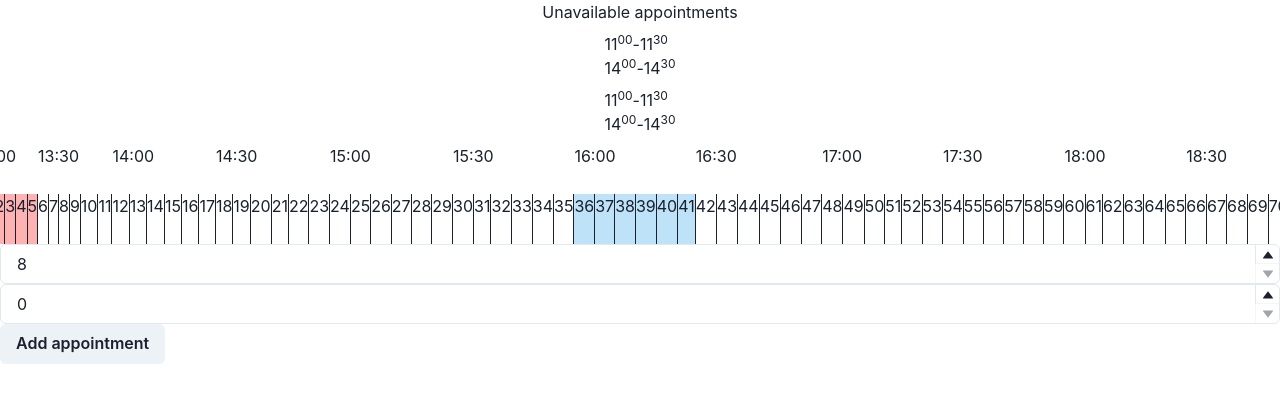
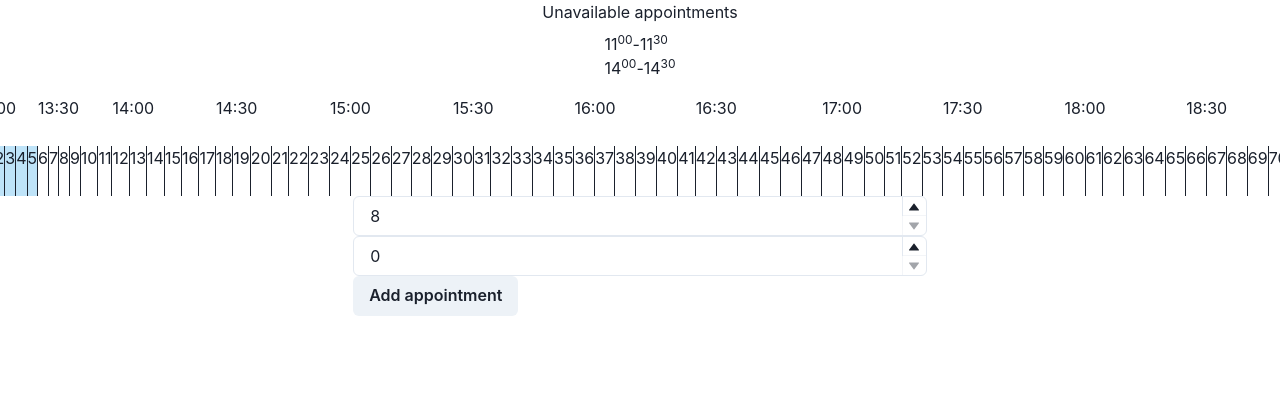
Before and after one commit to voiys/infobip-assignment, a React (Create React App) app: page / in a window 1280 px wide. Shown: the top 402 px of the page. Built offline with nearby package versions, Linux system fonts and the light colour scheme.

Commit message:
added timeline display

```diff
--- a/src/App.tsx
+++ b/src/App.tsx
@@ -7,30 +7,36 @@ import { Appointment } from './types/Appointment';
 import { Cursor } from './types/Cursor';
 import { AppointmentType } from './utils/AppointmentType';
 import { DateTimeCalculator } from './utils/DateTimeCalculator';
+import { InvalidType } from './utils/InvalidType';
 import { OffsetDate } from './utils/OffsetDate';
+import { RandomGenerator } from './utils/RandomGenerator';
 import { ScheduleDate } from './utils/ScheduleDate';
 
 const App: FC = () => {
-  const tomorrow = new ScheduleDate(new OffsetDate(1));
+  const tomorrow = new ScheduleDate(new OffsetDate(3));
+  const tomorrowAppointments = RandomGenerator.appointmentsForWeek().filter(
+    appointment => {
+      const aDate = appointment.date.getDate();
+      const tDate = tomorrow.getDate();
+      const cond = aDate === tDate;
+      return cond;
+    }
+  );
   const [hours, setHours] = useState(tomorrow.shiftStart[0].toString());
   const [minutes, setMinutes] = useState(tomorrow.shiftStart[1].toString());
-  const [appointments, setAppointments] = useState([
-    tomorrow.breakAppointment,
-    tomorrow.endOfShiftAppointment,
-  ]);
+  const [appointments, setAppointments] = useState(tomorrowAppointments);
   const [userAppointment, setUserAppointment] = useState<
     Appointment | undefined
   >(undefined);
   const [cursor, setCursor] = useState<Cursor>({
-    color: 'red.200',
+    color: 'blue.100',
     length: DateTimeCalculator.addAppointmentDuration(tomorrow).date
       .minuteFactor,
     position: 0,
   });
+  const [invalid, setInvalid] = useState<InvalidType | undefined>(undefined);
 
   const addAppointment = (appointment: Appointment) => {
-    // add validation here
-
     setUserAppointment(appointment);
     setAppointments(appointments => [...appointments, appointment]);
   };
@@ -47,16 +53,29 @@ const App: FC = () => {
   };
 
   useEffect(() => {
-    const newCursorPosition = tomorrow.createAppointment([
+    const cursorOnAppointment = tomorrow.createAppointment([
       parseInt(hours),
       parseInt(minutes),
-    ]).date.minuteFactor;
+    ]);
+    const newCursorPosition = cursorOnAppointment.date.minuteFactor;
+    const appointmentIntersection = cursorOnAppointment.date.intersectionWith(
+      appointments
+    );
+    const cursorIsIntersecting = appointmentIntersection.length > 0;
+
+    if (cursorIsIntersecting) {
+      const appointmentType = appointmentIntersection[0].type; // @todo -- interpret this
+
+      setInvalid(InvalidType.BreakIntersecting);
+    } else {
+      if (invalid !== undefined) setInvalid(undefined);
+    }
 
     setCursor(oldCursor => ({
       ...oldCursor,
       position: newCursorPosition,
     }));
-  }, [hours, minutes]);
+  }, [hours, minutes, invalid, appointments]);
 
   return (
     <ChakraProvider resetCSS>
@@ -72,6 +91,8 @@ const App: FC = () => {
         />
       ) : (
         <TimetableInputForm
+          userAppointmentValid={invalid}
+          appointments={appointments}
           timetableDate={tomorrow}
           hoursValue={hours}
           minutesValue={minutes}
--- /dev/null
+++ b/src/components/MotionContainer.tsx
@@ -0,0 +1,14 @@
+import { Container, ContainerProps, forwardRef } from '@chakra-ui/react';
+import { motion, isValidMotionProp } from 'framer-motion';
+
+const MotionContainer = motion<ContainerProps>(
+  forwardRef((props, ref) => {
+    const chakraProps = Object.fromEntries(
+      // do not pass framer props to DOM element
+      Object.entries(props).filter(([key]) => !isValidMotionProp(key))
+    );
+    return <Container ref={ref} {...chakraProps} />;
+  })
+);
+
+export default MotionContainer;
--- a/src/components/Timetable.tsx
+++ b/src/components/Timetable.tsx
@@ -3,6 +3,7 @@ import { FC } from 'react';
 import { Appointment } from '../types/Appointment';
 import { Cursor } from '../types/Cursor';
 import { ScheduleDate } from '../utils/ScheduleDate';
+import { chakraTheme } from '../utils/theme';
 import TimetableBody from './TimetableBody';
 import TimetableHeader from './TimetableHeader';
 
@@ -49,14 +50,14 @@ const Timetable: FC<TimetableProps> = ({
             borderLeft={i === 0 ? '1px' : '0'}
             borderRight='1px'
             bg={
-              appointments.find(
-                appointment =>
-                  i >= appointment.date.minuteFactor &&
-                  i < appointment.date.minuteFactor + 6
-              )
-                ? 'blue.100'
-                : i >= cursor.position && i < cursor.position + cursor.length
+              i >= cursor.position && i < cursor.position + cursor.length
                 ? cursor.color
+                : appointments.find(
+                    appointment =>
+                      i >= appointment.date.minuteFactor &&
+                      i < appointment.date.minuteFactor + 6
+                  )
+                ? chakraTheme.colors.red[100]
                 : 'white'
             }
           >
--- a/src/components/TimetableInputForm.tsx
+++ b/src/components/TimetableInputForm.tsx
@@ -4,6 +4,9 @@ import { Time } from '../types/Time';
 import { Appointment } from '../types/Appointment';
 import { ScheduleDate } from '../utils/ScheduleDate';
 import TimetableInput from './TimetableInput';
+import { InvalidType } from '../utils/InvalidType';
+import MotionContainer from './MotionContainer';
+import { chakraTheme } from '../utils/theme';
 
 export interface TimetableInputFormProps {
   timetableDate: ScheduleDate;
@@ -12,6 +15,8 @@ export interface TimetableInputFormProps {
   setHours: Dispatch<SetStateAction<string>>;
   setMinutes: Dispatch<SetStateAction<string>>;
   addAppointment: (appointment: Appointment) => void;
+  appointments: Appointment[];
+  userAppointmentValid: InvalidType | undefined;
 }
 
 const TimetableInputForm: FC<TimetableInputFormProps> = ({
@@ -21,19 +26,33 @@ const TimetableInputForm: FC<TimetableInputFormProps> = ({
   setMinutes,
   timetableDate,
   addAppointment,
+  appointments,
+  userAppointmentValid,
 }) => {
   const handleSubmit: FormEventHandler = e => {
     e.preventDefault();
 
     const time: Time = [parseInt(hoursValue), parseInt(minutesValue)];
 
-    // @todo - add validation here
+    const newAppointment = timetableDate.createUserAppointment(time);
 
-    addAppointment(timetableDate.createUserAppointment(time));
+    if (!(newAppointment.date.intersectionWith(appointments).length > 0)) {
+      addAppointment(newAppointment);
+    }
   };
 
   return (
-    <Box as='form' onSubmit={handleSubmit}>
+    <MotionContainer
+      as='form'
+      onSubmit={handleSubmit}
+      animate={{
+        background:
+          userAppointmentValid !== undefined &&
+          userAppointmentValid === InvalidType.BreakIntersecting
+            ? chakraTheme.colors.red[100]
+            : chakraTheme.colors.white,
+      }}
+    >
       <TimetableInput
         timetableDate={timetableDate}
         value={hoursValue}
@@ -47,7 +66,7 @@ const TimetableInputForm: FC<TimetableInputFormProps> = ({
         type='minute'
       />
       <Button type='submit'>Add appointment</Button>
-    </Box>
+    </MotionContainer>
   );
 };
 
--- /dev/null
+++ b/src/utils/InvalidType.ts
@@ -0,0 +1,7 @@
+enum InvalidType {
+  BreakIntersecting,
+  EndOfShiftIntersecting,
+  OtherAppointmentIntersecting,
+}
+
+export { InvalidType };
```
